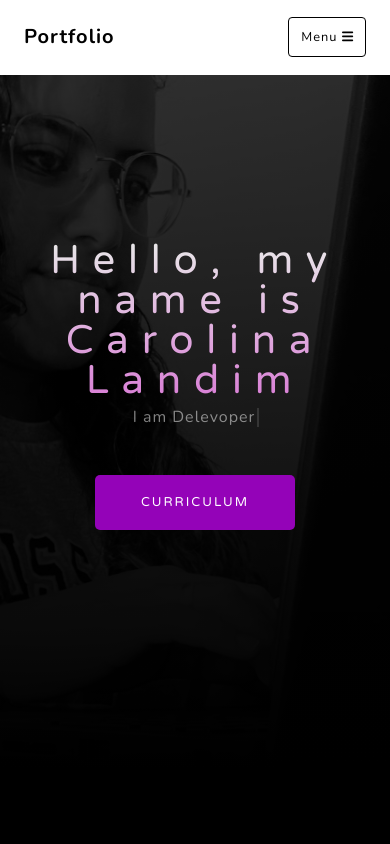
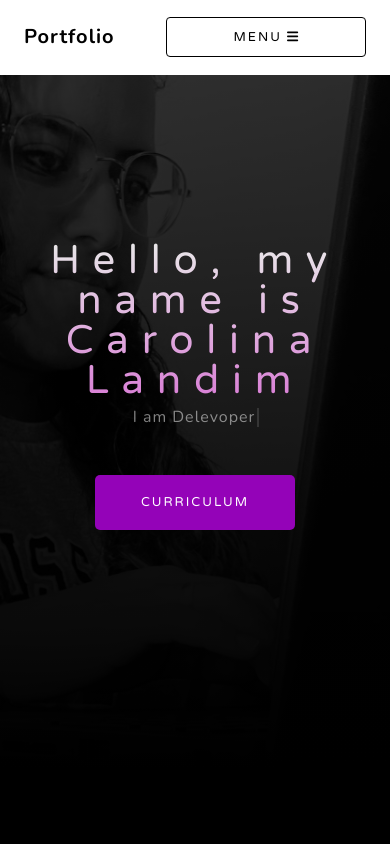
Before and after one commit to Carolina995/Carolina-Portfolio, a plain HTML site: page index.html in a window 390 px wide. Shown: the top 844 px of the page. Drawn offline with nearby package versions, Linux system fonts and the light colour scheme.

Commit message:
Add files via upload

```diff
--- a/index.html
+++ b/index.html
@@ -22,10 +22,10 @@
         <nav class="navbar navbar-expand-lg navbar-light fixed-top" id="mainNav">
             <div class="container px-4 px-lg-5">
                 <a class="navbar-brand" href="#page-top">Portfolio</a>
-                <button1 class="navbar-toggler navbar-toggler-right" type="button" data-bs-toggle="collapse" data-bs-target="#navbarResponsive" aria-controls="navbarResponsive" aria-expanded="false" aria-label="Toggle navigation">
+                <button class="navbar-toggler navbar-toggler-right" type="button" data-bs-toggle="collapse" data-bs-target="#navbarResponsive" aria-controls="navbarResponsive" aria-expanded="false" aria-label="Toggle navigation">
                     Menu
                     <i class="fas fa-bars"></i>
-                </button1>
+                </button>
                 <div class="collapse navbar-collapse" id="navbarResponsive">
                     <ul class="navbar-nav ms-auto">
                         <li class="nav-item"><a class="nav-link" href="#about">About</a></li>
```
